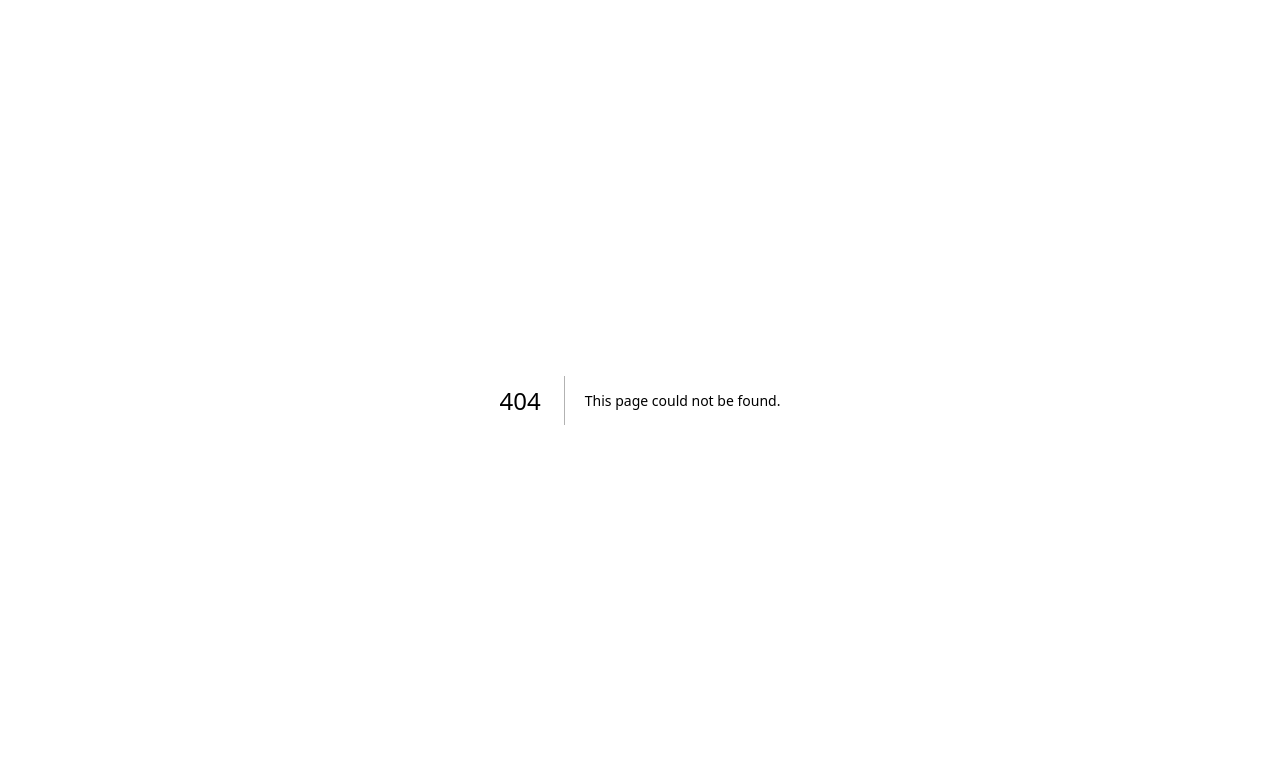
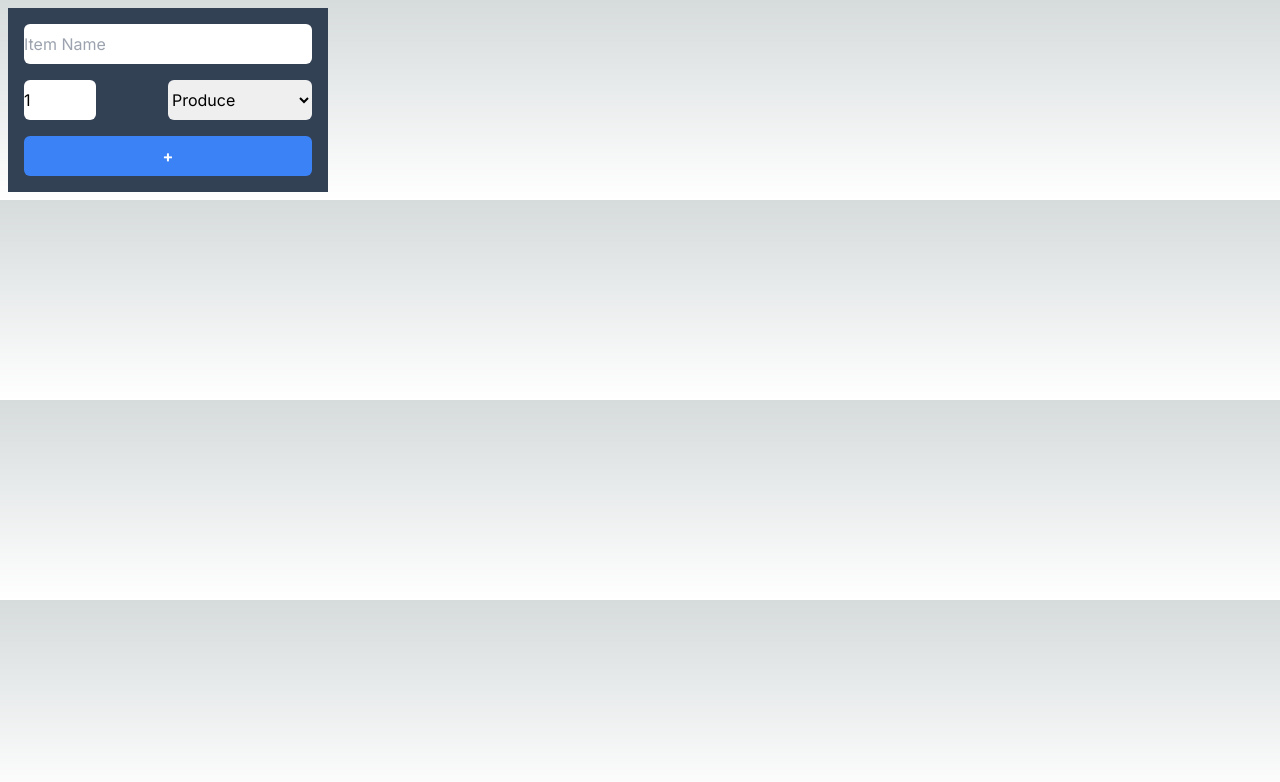
Before and after one commit to suetsuey/cprg306-assignments, a Next.js app: page /week-4 in a window 1280 px wide. Before the commit this address had no page. Shown: the top 782 px of the page. Built offline with nearby package versions, Linux system fonts and the light colour scheme.

Commit message:
week 4 done

```diff
--- a/app/page.js
+++ b/app/page.js
@@ -11,6 +11,9 @@ export default function Page() {
         <li>
           <Link href="week-3">Week 3 Assignment</Link>
         </li>
+        <li>
+          <Link href="week-4">Week 4 Assignment</Link>
+        </li>
       </ul>
     </main>
   );
--- /dev/null
+++ b/app/week-4/new-item.js
@@ -0,0 +1,78 @@
+"use client";
+import { useState } from "react";
+
+export default function NewItem() {
+  const [name, setName] = useState("");
+  const [quantity, setQuantity] = useState(1);
+  const [category, setCategory] = useState("produce");
+
+  function handleSubmit(event) {
+    event.preventDefault();
+    const item = { name, quantity, category };
+    console.log(item);
+    alert(
+      "Added item: " +
+        name +
+        " ,quantity: " +
+        quantity +
+        " ,category: " +
+        category
+    );
+    setName("");
+    setQuantity("1");
+    setCategory("produce");
+  }
+
+  return (
+    <div className="w-80 bg-slate-700 m-2 p-2">
+      <form onSubmit={handleSubmit}>
+        <div className="p-2">
+          <input
+            className="w-full h-10 rounded-md"
+            type="text"
+            placeholder="Item Name"
+            id="name"
+            value={name}
+            onChange={(event) => setName(event.target.value)}
+            required
+          />
+        </div>
+        <div className="p-2 flex justify-between">
+          <input
+            className="w-1/4 h-10 rounded-md"
+            type="number"
+            id="quantity"
+            value={quantity}
+            min="1"
+            max="99"
+            required
+            onChange={(event) => setQuantity(event.target.value)}
+          />
+          <select
+            className="w-1/2 h-10 rounded-md"
+            id="category"
+            value={category}
+            onChange={(event) => setCategory(event.target.value)}
+          >
+            <option value="produce">Produce</option>
+            <option value="dairy">Dairy</option>
+            <option value="bakery">Bakery</option>
+            <option value="meat">Meat</option>
+            <option value="frozen foods">Frozen Foods</option>
+            <option value="canned goods">Canned Goods</option>
+            <option value="dry goods">Dry Goods</option>
+            <option value="beverages">Beverages</option>
+            <option value="snacks">Snacks</option>
+            <option value="household">Household</option>
+            <option value="other">Other</option>
+          </select>
+        </div>
+        <div className="p-2">
+          <button className="bg-blue-500 h-10 w-full rounded-md hover:bg-blue-300 hover:font-bold active:bg-yellow-400 font-bold text-white">
+            +
+          </button>
+        </div>
+      </form>
+    </div>
+  );
+}
--- /dev/null
+++ b/app/week-4/page.js
@@ -0,0 +1,11 @@
+import NewItem from "./new-item";
+
+export default function Page() {
+  return (
+    <main>
+      <div className="bg-blue-10-1000">
+        <NewItem />
+      </div>
+    </main>
+  );
+}
```
